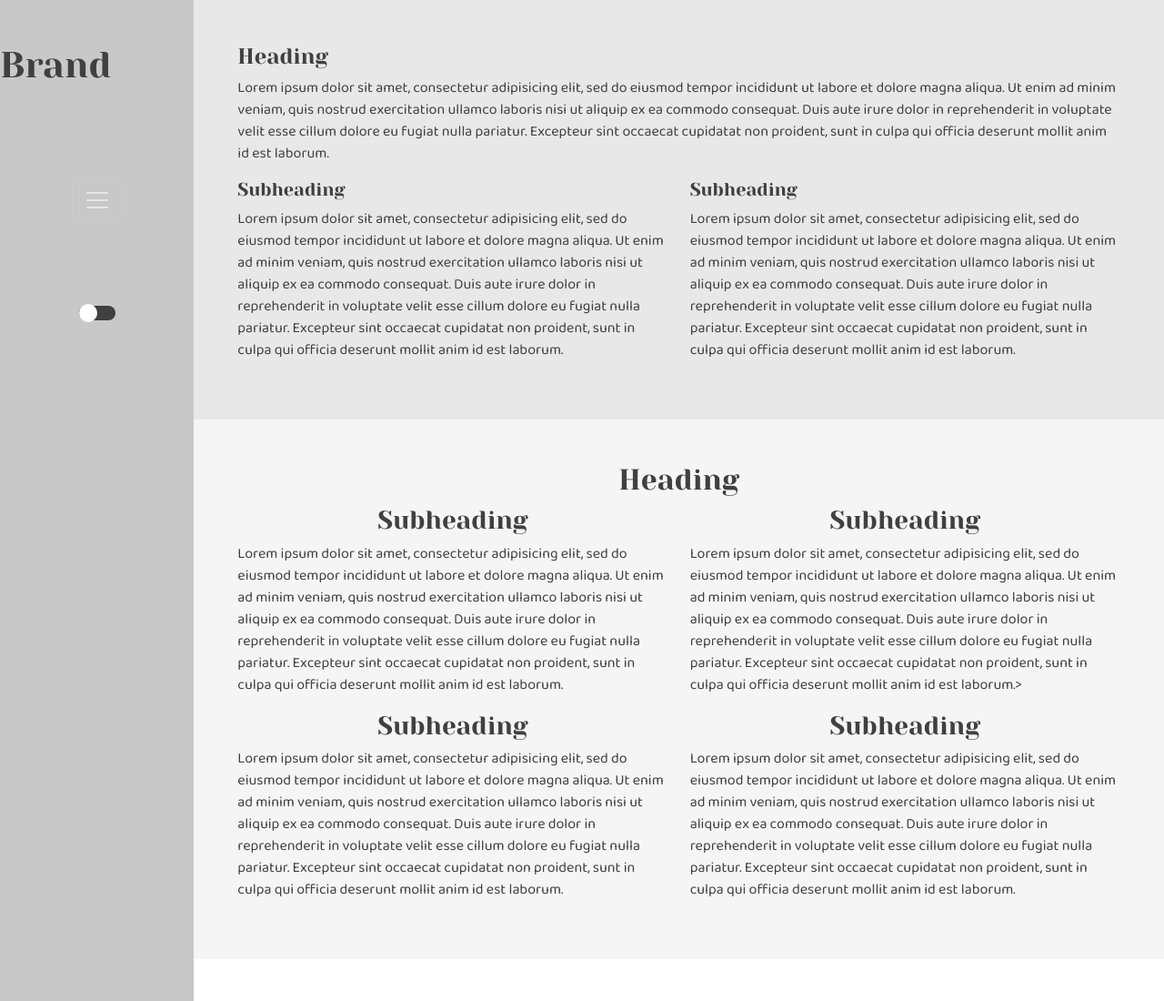
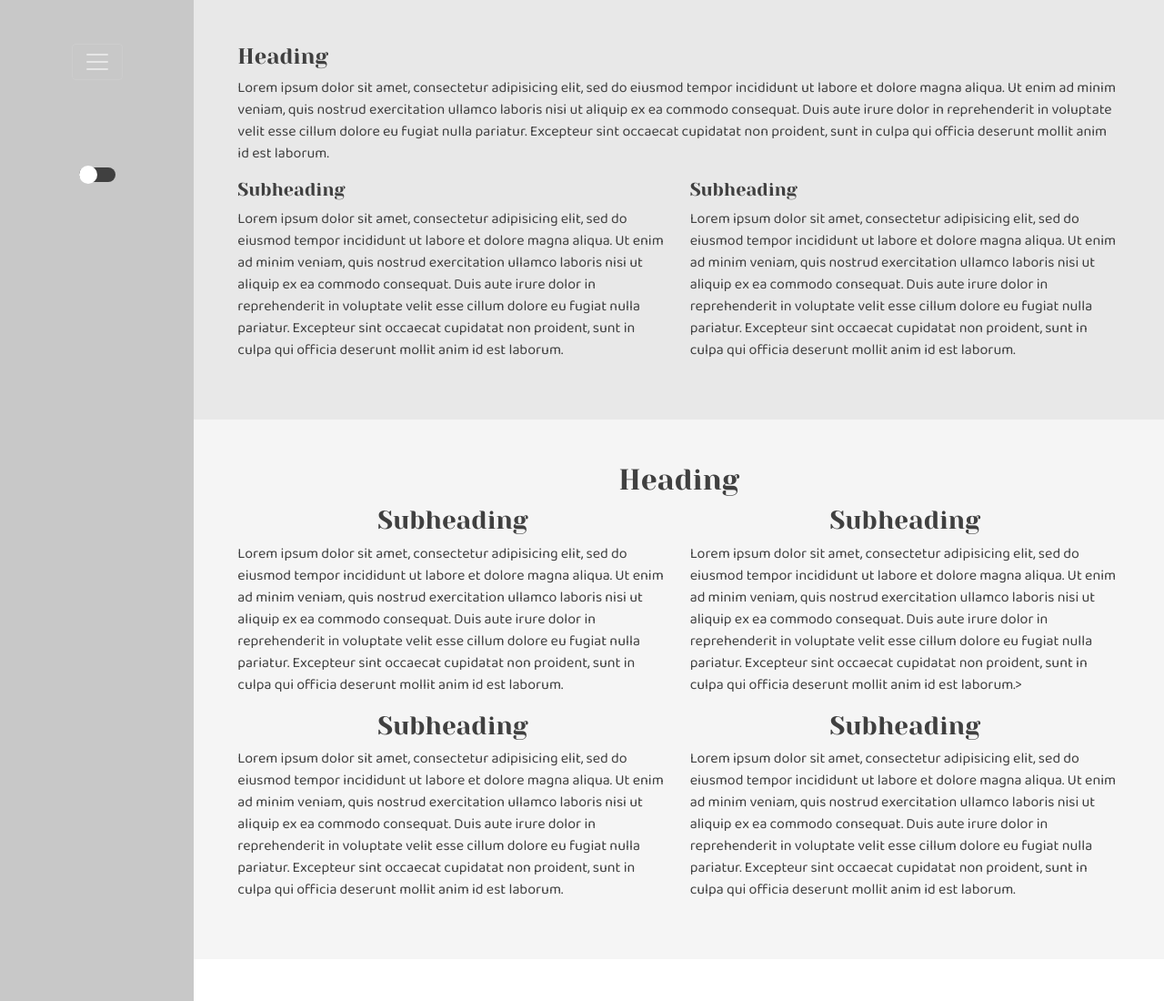
Before and after one commit to jacqdem/bw, a plain HTML site: page index.html in a window 1280 px wide. Shown: the top 1100 px of the page at 91% size. Drawn offline with nearby package versions, Linux system fonts and the light colour scheme.

Commit message:
Update index.html

```diff
--- a/index.html
+++ b/index.html
@@ -26,9 +26,6 @@
     <!-- NAVIGATION COLUMN-->
     <div class="col-2 p-3-md navigation" id="navigation">
 
-      <div class="py-2 py-md-5 d-flex justify-content-center d-xs-none d-sm-none d-md-none d-lg-block d-xl-block">
-        <a class="brand d-block" href="index.html"><h1>Brand</h1></a>
-      </div>
 
       <div class="pt-3 pb-1 py-md-5 d-flex justify-content-center">
         <nav class="navbar-dark">
@@ -61,7 +58,7 @@
         <a class="brand-vertical d-block" href="index.html">Brand</a>
       </div>
 
-      <div class="py-2 py-md-5 d-flex justify-content-center bottom-0">
+      <div class="py-3 py-md-5 d-flex justify-content-center bottom-0">
         <label id="switch" class="switch">
           <input type="checkbox" onchange="toggleTheme()" id="slider">
           <span class="slider round"></span>
```
